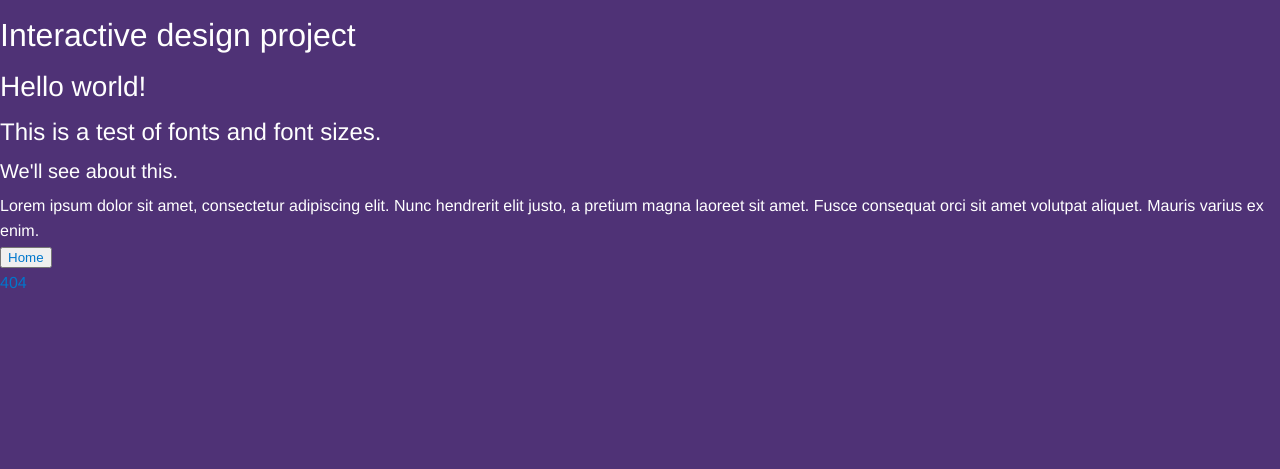
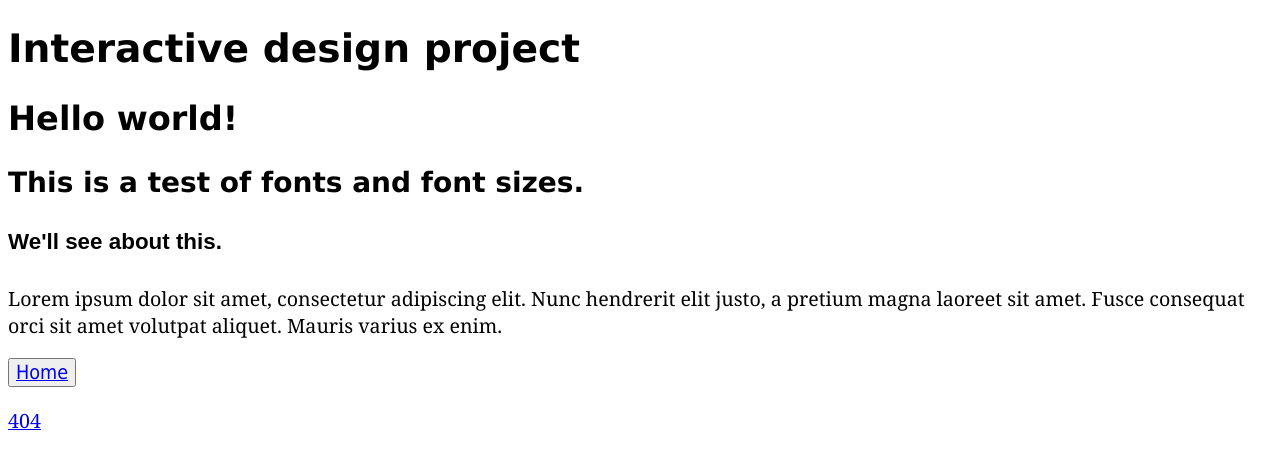
Before and after one commit to ejshakman/interactive-design, a Jekyll site: the page built from index.html, in a window 1280 px wide. Shown: the top 469 px of the page. Built offline with Jekyll 4.4.1, drawn with Linux system fonts in a browser that asks for light colours.

Commit message:
Set global fonts and font sizes

```diff
--- a/css/global.css
+++ b/css/global.css
@@ -1,99 +1,48 @@
-/* Reset some basic elements */
-html, body, p, ol, ul, li, h1, h2, h3, h4, h5, h6, pre, form, fieldset, input, textarea, blockquote, figure, figcaption {
-    margin: 0;
-    padding: 0;
+html {
+    font-size:62.5%; /* 1em = 10px; divide px by 10 for em */
 }
 
-/* Set basic defaults for the body */
 body {
-    font-family: 'Franklin Gothic Medium', 'Arial Narrow', Arial, sans-serif; /* Default font */
-    line-height: 1.6;
-    font-size: 16px;
-    color: #ffffff; /* Default text color */
-    background-color: #4F3276; /* Default background */
-    margin: 0;
-    padding: 0;
+    font-family: Arial, sans-serif;
+    font-size: 1.4em;
 }
 
-/* Headers consistency */
-h1, h2, h3, h4, h5, h6 {
-    font-weight: normal;
-    line-height: 1.2;
-    margin-top: 0.5em;
-    margin-bottom: 0.5em;
+h1, h2, h3 {
+    font-family: Verdana, Geneva, sans-serif;
 }
 
-h1 { font-size: 2em; }
-h2 { font-size: 1.75em; }
-h3 { font-size: 1.5em; }
-h4 { font-size: 1.25em; }
-h5 { font-size: 1em; }
-h6 { font-size: 0.875em; }
-
-/* Link styles */
-a {
-    color: #0077cc;
-    text-decoration: none;
+h1 { /* main heading */
+    font-size: 2.8em;
 }
 
-a:hover {
-    text-decoration: underline;
+h2 { /* subheading */
+    font-size: 2.4em;
 }
 
-/* Standard padding and margin for lists */
-ul, ol {
-    margin-left: 20px;
-    padding-left: 0;
+h3 { /* section heading */
+    font-size: 2.0em;
 }
 
-/* Basic table styling */
-table {
-    border-collapse: collapse;
-    width: 100%;
+h4 { /* smaller heading */
+    font-size: 1.6em;
 }
 
-th, td {
-    border: 1px solid #ddd;
-    text-align: left;
-    padding: 8px;
+nav {
+    font-family: Treuchet MS, sans-serif;
+    font-size: 1.4em;
 }
 
-/* Responsive images */
-img {
-    max-width: 100%;
-    height: auto;
+button {
+    font-family: Tahoma, Geneva, sans-serif;
+    font-size: 1.4em;
 }
 
-/* Utility Classes */
-.text-center { text-align: center; }
-.text-right { text-align: right; }
-.text-left { text-align: left; }
-
-.mt-1 { margin-top: 1rem; }
-.mb-1 { margin-bottom: 1rem; }
-.my-1 { margin-top: 1rem; margin-bottom: 1rem; }
-
-.pt-1 { padding-top: 1rem; }
-.pb-1 { padding-bottom: 1rem; }
-.py-1 { padding-top: 1rem; padding-bottom: 1rem; }
-
-/* Simple Flexbox grid */
-.container {
-    width: 100%;
-    max-width: 1200px;
-    margin: 0 auto;
-    padding: 0 20px;
+p {
+    font-family: Georgia, serif;
+    font-size: 1.4em;
 }
 
-.row {
-    display: flex;
-    flex-wrap: wrap;
-    margin-right: -15px;
-    margin-left: -15px;
+caption {
+    font-family: Arial, sans-serif;
+    font-size: 1.4em;
 }
-
-.col {
-    flex: 1;
-    padding-right: 15px;
-    padding-left: 15px;
-}
```
